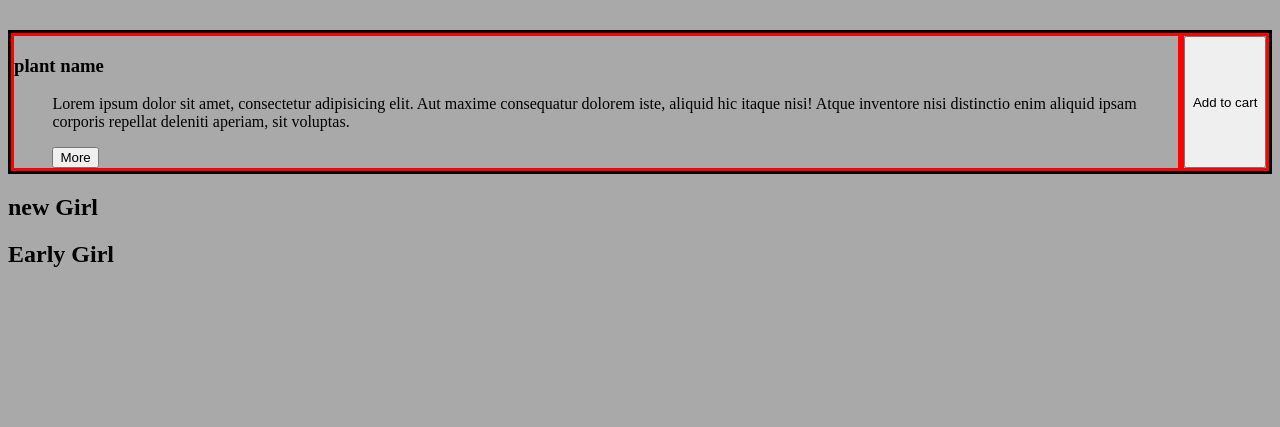
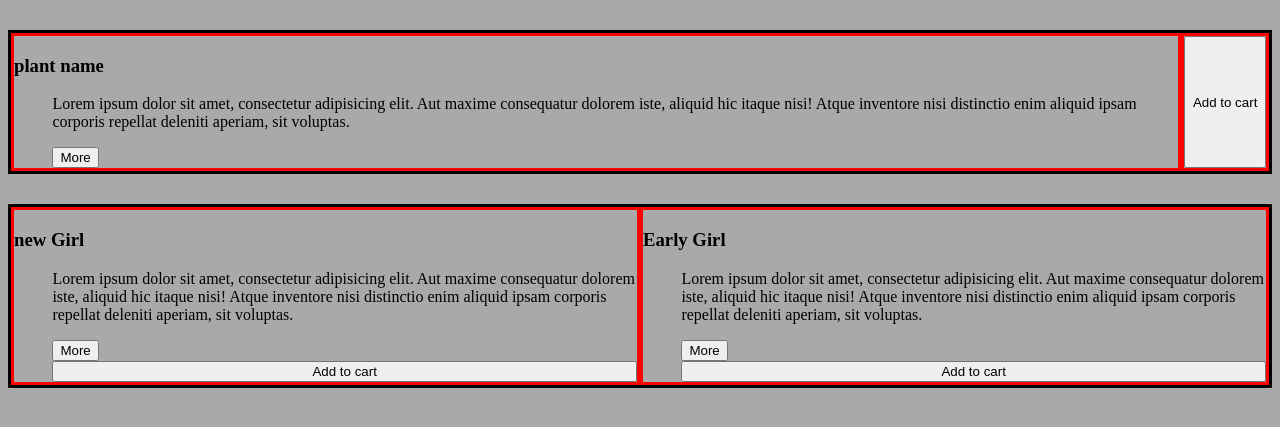
Before and after one commit to isaiahmartin847/verity-list, a Django app: page / in a window 1280 px wide. Shown: the part 88-515 px from the top of the page. Run offline with Django 5.2, Linux system fonts and the light colour scheme.

Commit message:
added the new html style

```diff
--- a/veritylist/list_app/static/js/main.js
+++ b/veritylist/list_app/static/js/main.js
@@ -22,6 +22,13 @@ const objects = [
 
 objects.forEach((item) => {
     tomatoContainer.innerHTML += `
-    <h2>${item.name}</h2>
+    <div class="text-container">
+        <h3 class="plant-title">${item.name}</h3>
+        <div class="about-obj">
+            <p class="description">Lorem ipsum dolor sit amet, consectetur adipisicing elit. Aut maxime consequatur dolorem iste, aliquid hic itaque nisi! Atque inventore nisi distinctio enim aliquid ipsam corporis repellat deleniti aperiam, sit voluptas.</p>
+            <button type="button">More</button>
+            <button id="add-to-cart-btn">Add to cart</button>
+        </div>
+    </div>
     `
 })
--- a/veritylist/list_app/templates/index.html
+++ b/veritylist/list_app/templates/index.html
@@ -20,7 +20,8 @@
     </div>
 </div>
 
-<div id="plant-container">
+<div id="plant-container" class="obj">
+
 
 </div>
 
```
